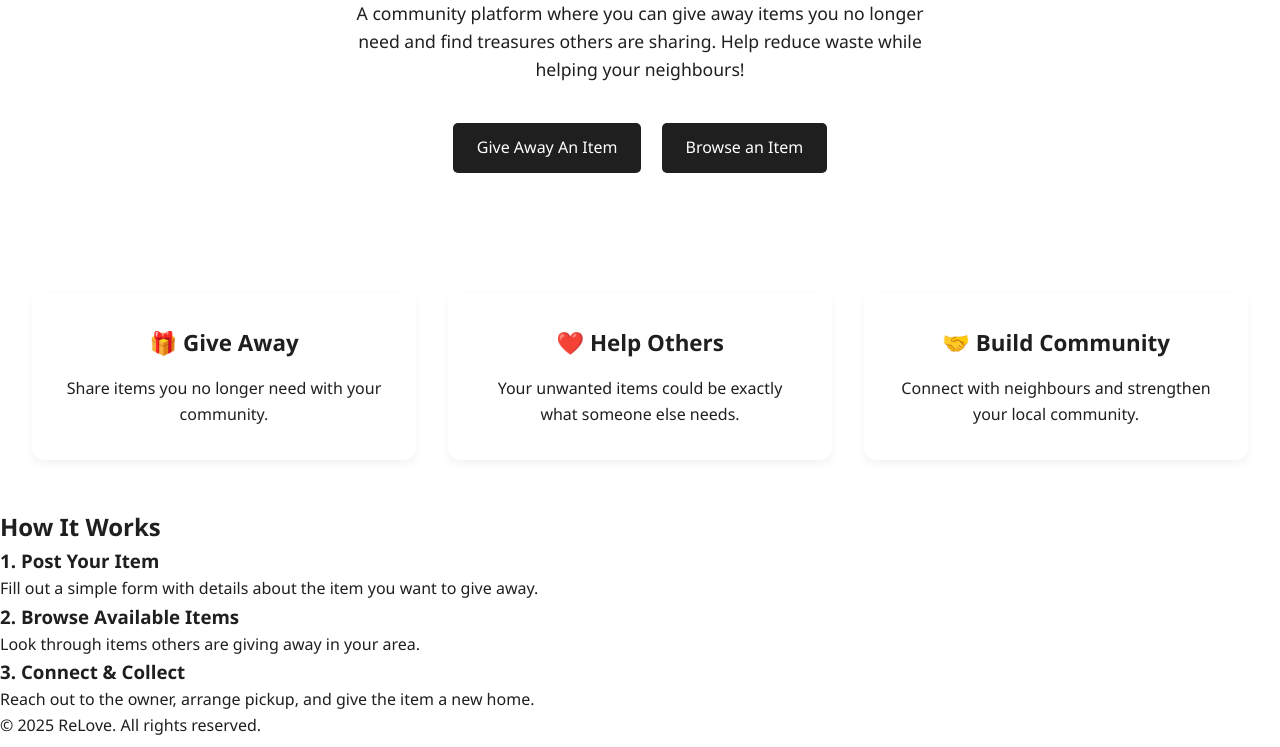
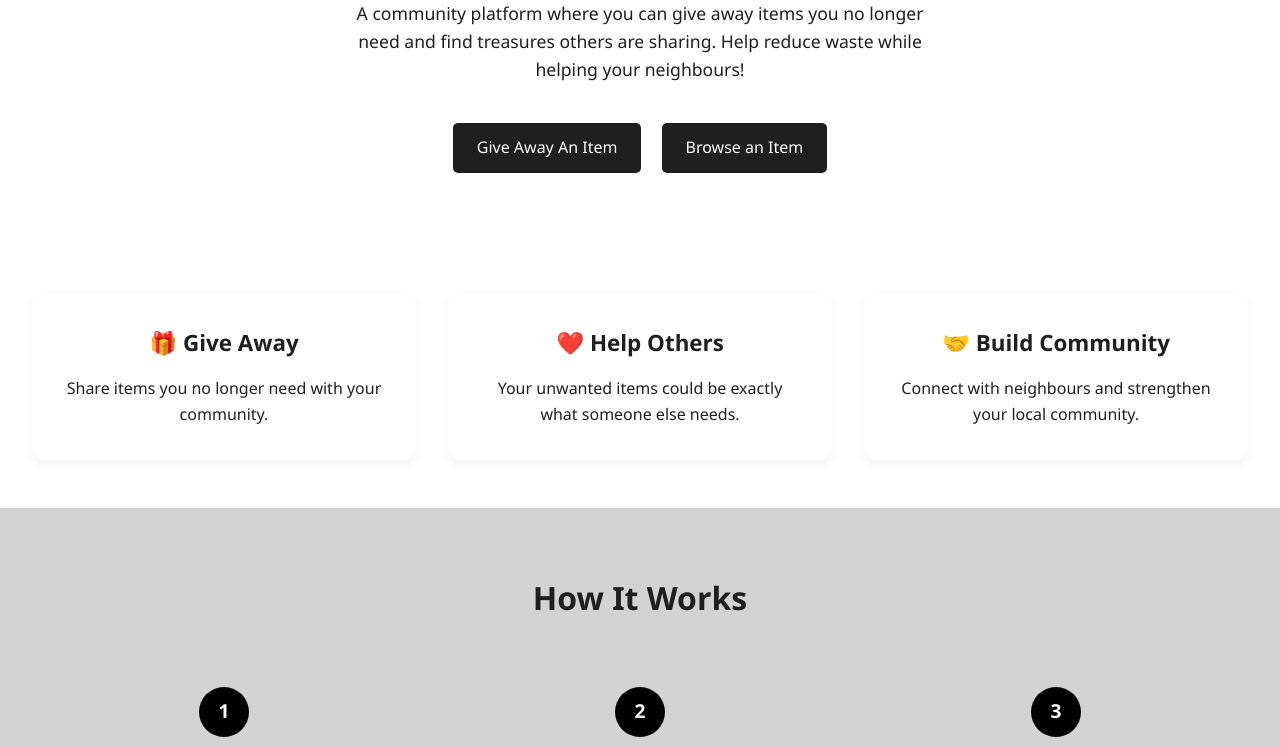
Before and after one commit to cru5her5412/ReLove, a website built with Vite: page client/index.html in a window 1280 px wide. Shown: the part 205-952 px from the top of the page. Built offline with nearby package versions, Linux system fonts and the light colour scheme.

Commit message:
chore: added more styling for the homepage and linked  css to the other pages

```diff
--- a/client/browseItems/style.css
+++ /dev/null
@@ -1 +0,0 @@
-/* BROWSE ITEMS PAGE */
--- a/client/giveAwayItem/style.css
+++ /dev/null
@@ -1 +0,0 @@
-/* GIVE AWAY ITEMS PAGE */
--- a/client/index.html
+++ b/client/index.html
@@ -54,18 +54,21 @@
 
       <div class="steps">
         <div class="step">
-          <h3>1. Post Your Item</h3>
+          <div class="step-number">1</div>
+          <h3> Post Your Item</h3>
           <p>
             Fill out a simple form with details about the item you want to give
             away.
           </p>
         </div>
         <div class="step">
-          <h3>2. Browse Available Items</h3>
+          <div class="step-number">2</div>
+          <h3> Browse Available Items</h3>
           <p>Look through items others are giving away in your area.</p>
         </div>
         <div class="step">
-          <h3>3. Connect & Collect</h3>
+          <div class="step-number">3</div>
+          <h3> Connect & Collect</h3>
           <p>
             Reach out to the owner, arrange pickup, and give the item a new
             home.
--- a/client/src/style.css
+++ b/client/src/style.css
@@ -105,3 +105,47 @@ nav a:focus {
     font-size: 1.4rem;
     margin-bottom: 1rem;
 }
+
+.how-it-works {
+    background-color: lightgray;
+    padding: 4rem 2rem;
+    text-align: center;
+}
+
+.how-it-works h2 {
+    font-size: 2rem;
+    margin-bottom: 2rem;
+}
+
+.steps {
+    display: flex;
+    flex-wrap: wrap;
+    justify-content: center;
+    gap: 2rem;
+}
+
+.step {
+    padding: 2rem;
+    border-radius: 10px;
+    flex: 1 1 280px;
+}
+
+.step h3 {
+    font-size: 1.2rem;
+    margin-bottom: 0.5rem;
+}
+
+
+.step-number {
+    width: 50px;
+    height: 50px;
+    background-color: black;
+    color: white;
+    font-weight: bold;
+    font-size: 1.2rem;
+    border-radius: 50%;
+    display: flex;
+    align-items: center;
+    justify-content: center;
+    margin: 0 auto 1rem auto;
+}
```
Also changed, not shown: client/browseItems/index.html (+2 -1 lines), client/giveAwayItem/index.html (+1 -1 lines), README.md.
